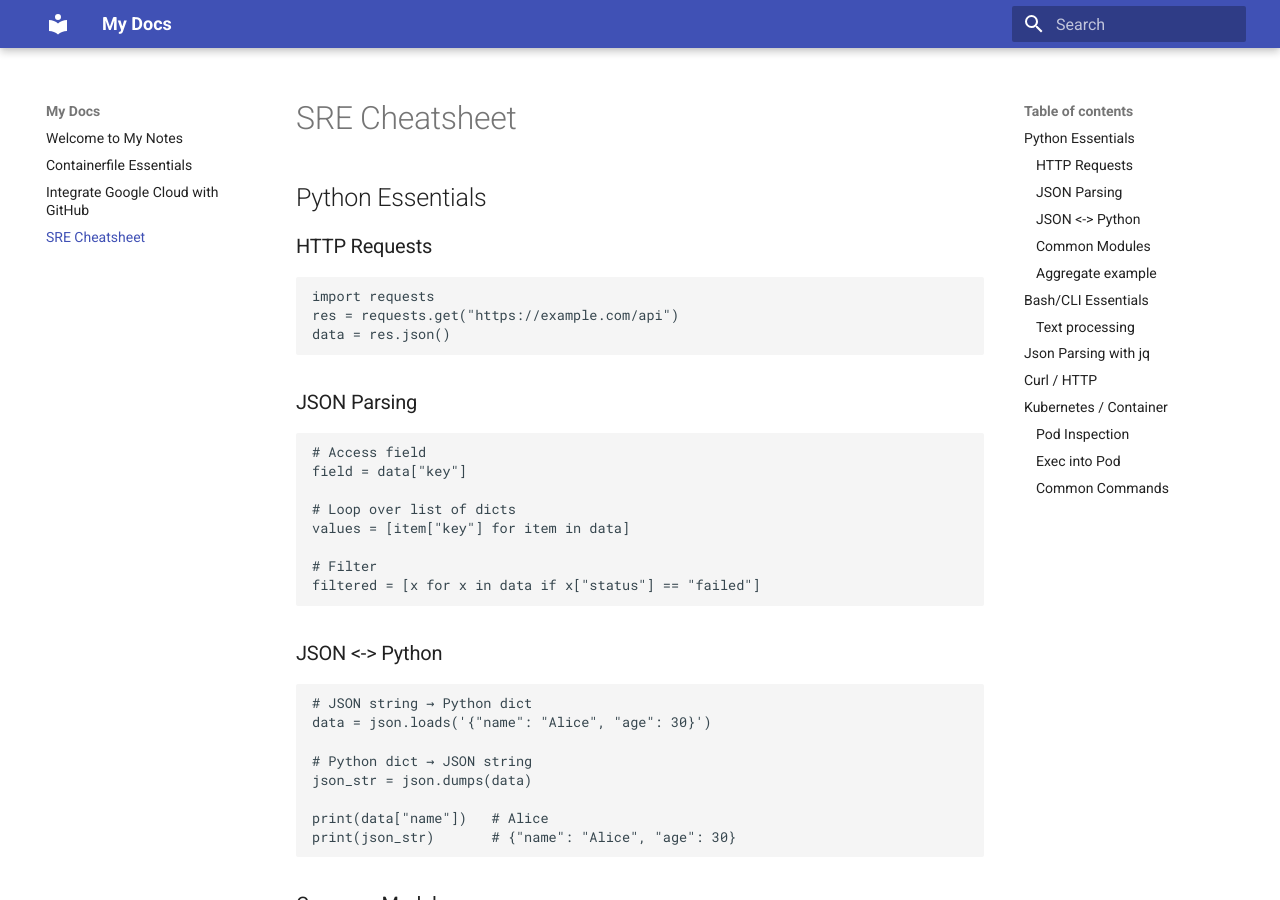
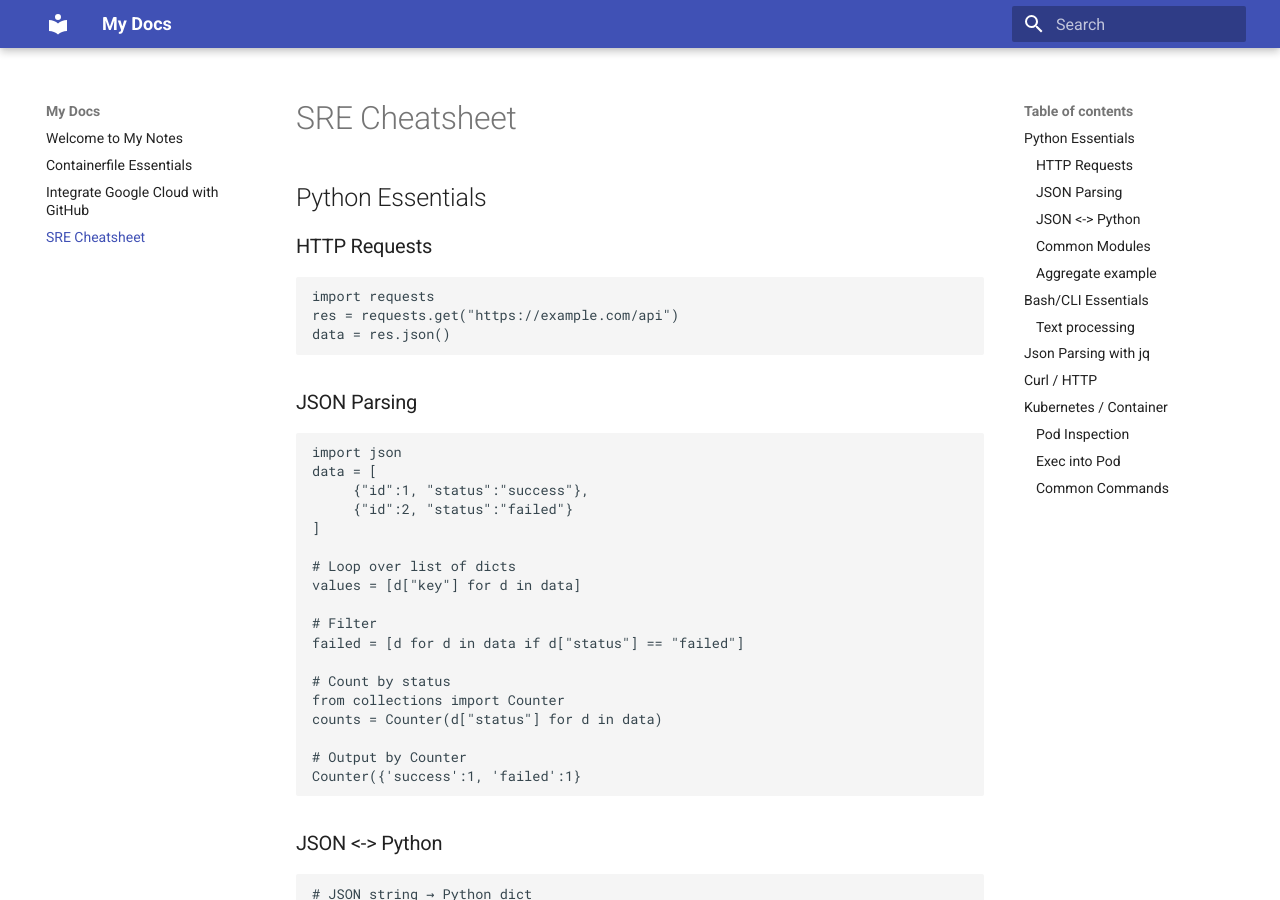
Before and after one commit to jojiangio/mkdocs-site, an MkDocs documentation site: the page built from docs/sre-cheatsheet.md, in a window 1280 px wide and 900 px high. Built offline with MkDocs 1.6.1 and Material for MkDocs 9.7.7, drawn with Linux system fonts in a browser that asks for light colours.

Commit message:
Update doc

````diff
--- a/docs/sre-cheatsheet.md
+++ b/docs/sre-cheatsheet.md
@@ -12,14 +12,24 @@ data = res.json()
 ### JSON Parsing
 
 ```bash
-# Access field
-field = data["key"]
+import json
+data = [
+     {"id":1, "status":"success"},
+     {"id":2, "status":"failed"}
+]
 
 # Loop over list of dicts
-values = [item["key"] for item in data]
+values = [d["key"] for d in data]
 
 # Filter
-filtered = [x for x in data if x["status"] == "failed"]
+failed = [d for d in data if d["status"] == "failed"]
+
+# Count by status
+from collections import Counter
+counts = Counter(d["status"] for d in data)
+
+# Output by Counter
+Counter({'success':1, 'failed':1}
 ```
 
 ### JSON <-> Python
````
